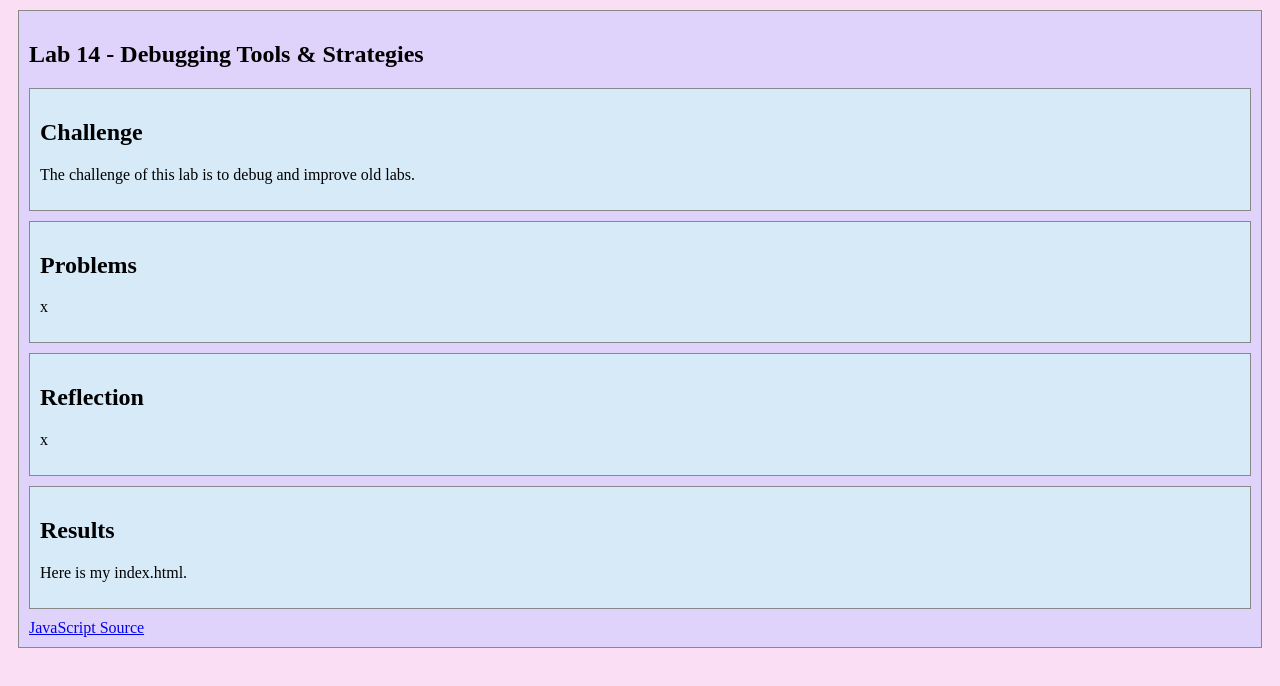
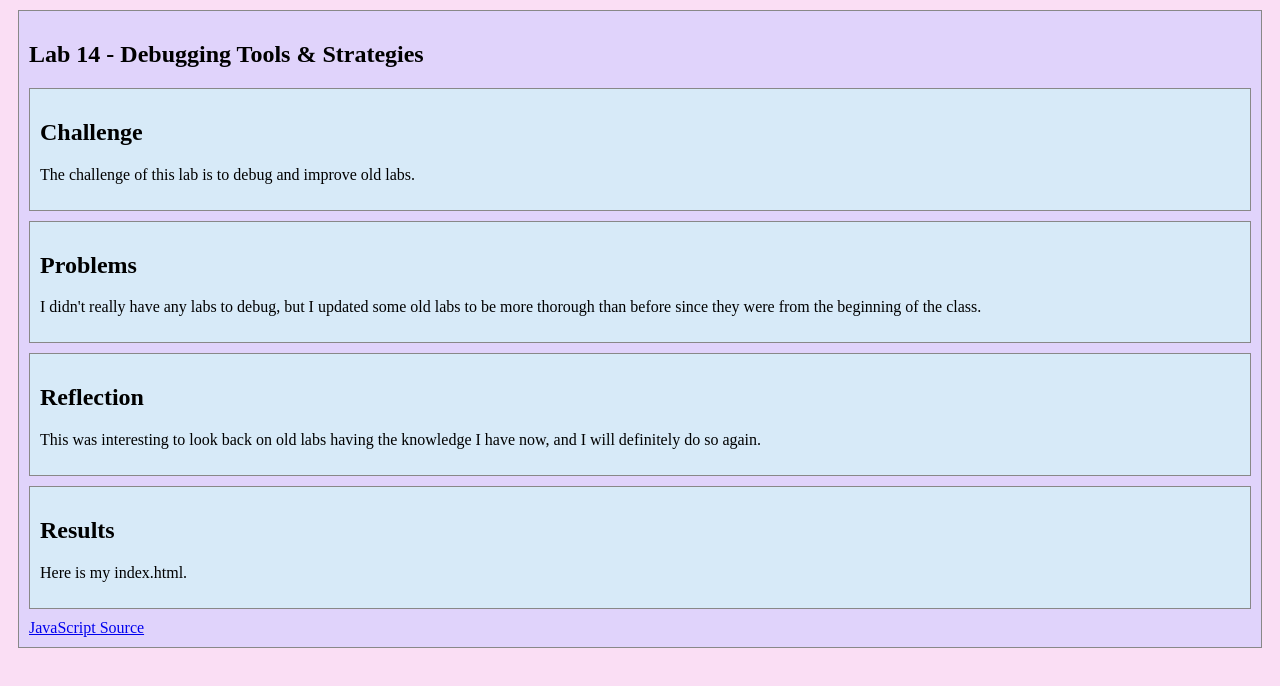
Before and after one commit to plvmbl0ssom/art101, a plain HTML site: page lab14/index.html in a window 1280 px wide. Drawn offline with nearby package versions, Linux system fonts and the light colour scheme.

Commit message:
lab14 ig

```diff
--- a/lab14/index.html
+++ b/lab14/index.html
@@ -30,12 +30,12 @@
 
 			<div id="problems" class="minor-section">
 					<h2>Problems</h2>
-					<p>x</p>
+					<p>I didn't really have any labs to debug, but I updated some old labs to be more thorough than before since they were from the beginning of the class.</p>
 			</div>
 
 			<div id="reflection" class="minor-section">
 					<h2>Reflection</h2>
-					<p>x</p>
+					<p>This was interesting to look back on old labs having the knowledge I have now, and I will definitely do so again.</p>
 			</div>
 
 			<div id="results" class="minor-section">
@@ -49,6 +49,7 @@
 			<!-- Put links to other pages (including the homepage) here. -->
 			<a href="js/lab.js">JavaScript Source</a>
 
+
 		</nav>
 	</main>
 </body>
```
